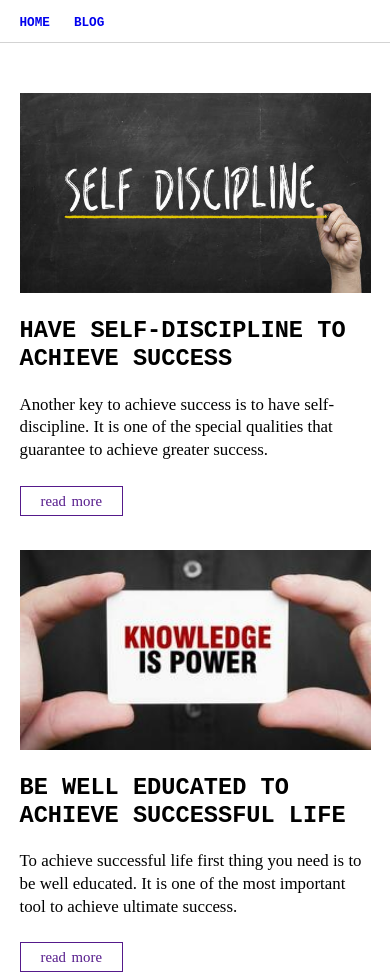
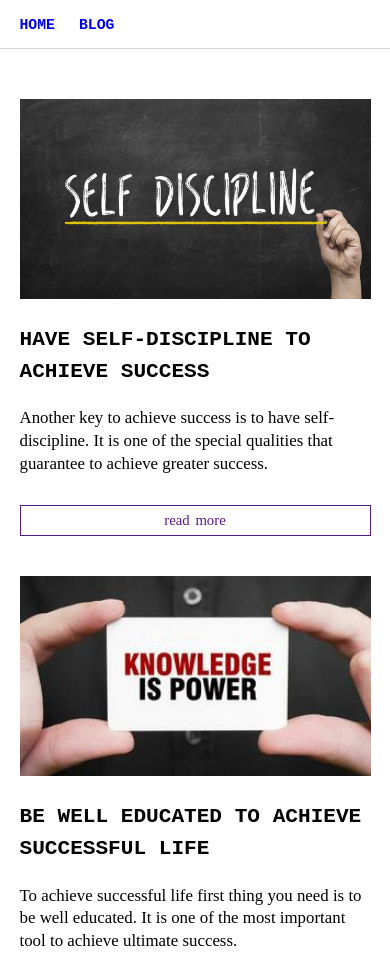
Before and after one commit to rafael-projects/journey-to-success, a plain HTML site: page blog.html in a window 390 px wide. Shown: the top 975 px of the page. Drawn offline with Linux system fonts and the light colour scheme.

Commit message:
Add files via upload

```diff
--- a/style.css
+++ b/style.css
@@ -25,7 +25,7 @@
 
 @media screen and (max-width: 992px) {
 	.navarea .topnav{
-		padding: 15px 3%;
+		padding: 15px 5%;
 	}
 	.navarea .topnav a{
 		font-size: 1.8vh;
@@ -35,10 +35,10 @@
 
 @media screen and (max-width: 662px) {
 	.navarea .topnav{
-		padding: 12px 5%;
+		padding: 15px 5%;
 	}
 	.navarea .topnav a{
-		font-size: 1.5vh;
+		font-size: 1.75vh;
 		margin-right: 20px;
 	}
 }
@@ -200,4 +200,12 @@
 	.container .row .main .card img{
 		height: 200px;
 	}
+	.container .row .main .card h2{
+		font-size: 2.5vh;
+		line-height: .85cm;
+	}
+	.container .row .main .card .more-details a{
+		display: block;
+		text-align: center;
+	}
 }
```
